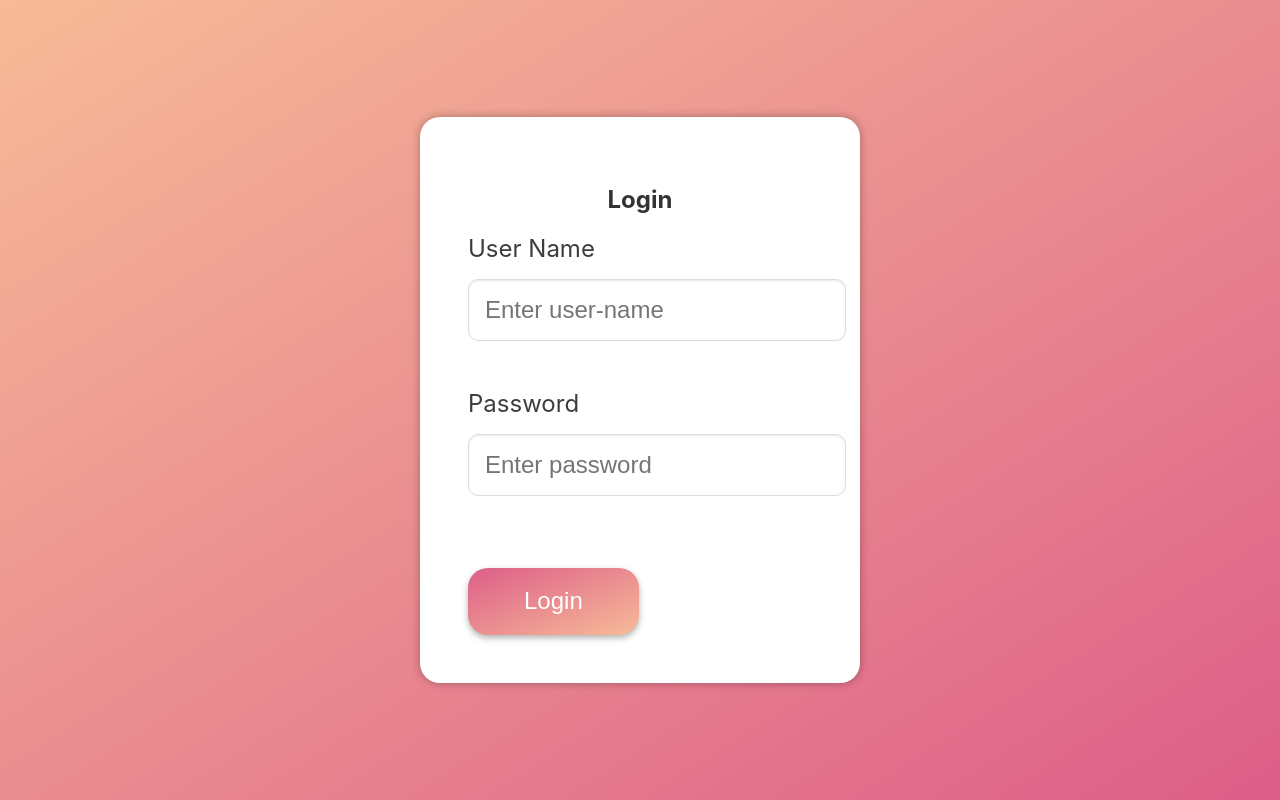
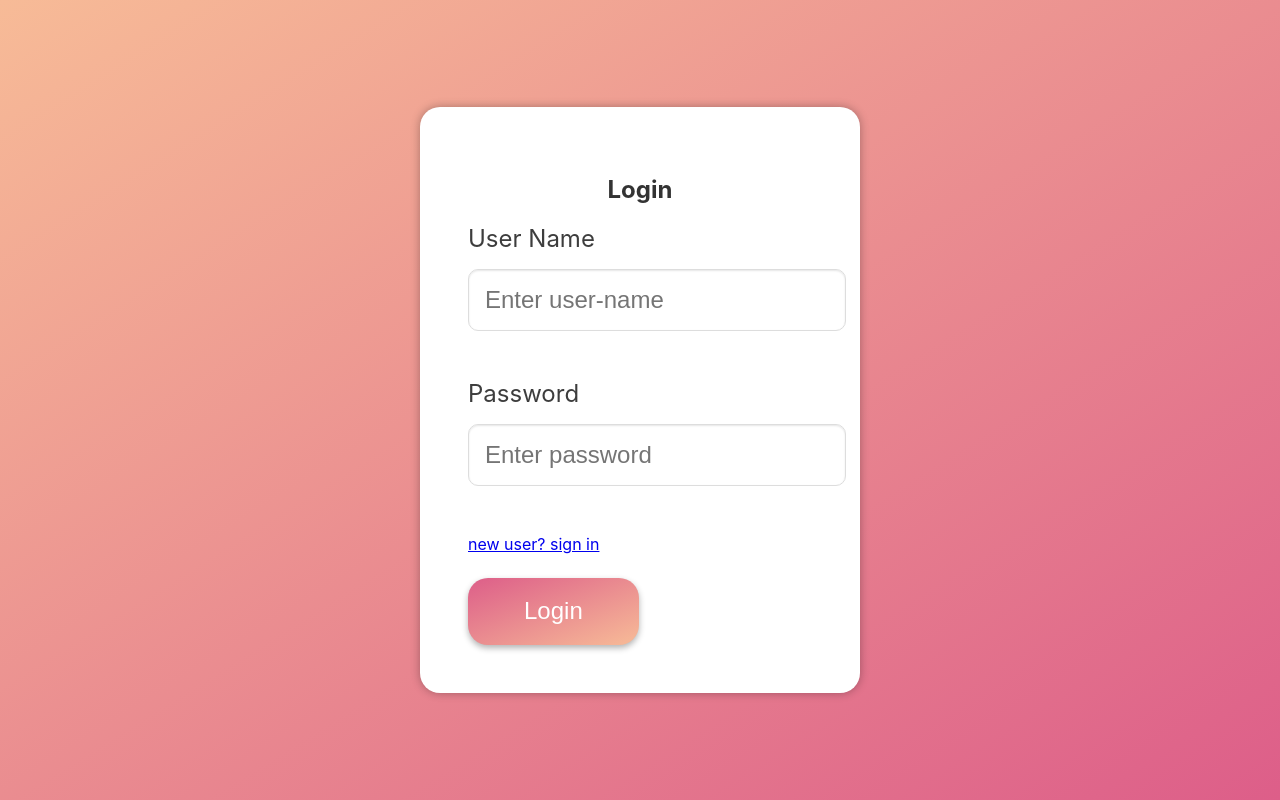
Before and after one commit to obenari/full_stack6, a React (Create React App) app in the folder frontend/: page /login in a window 1280 px wide. Built offline with nearby package versions, Linux system fonts and the light colour scheme.

Commit message:
add link to register

```diff
--- a/frontend/src/App.js
+++ b/frontend/src/App.js
@@ -1,7 +1,7 @@
 import "./App.css";
 import { BrowserRouter, Routes, Route } from "react-router-dom";
 import Login from "./pages/Login";
-import Register from "./pages/Register"
+import Register from "./pages/Register";
 import Home from "./pages/Home";
 import Info from "./pages/Info";
 import Albums from "./pages/Albums";
@@ -30,10 +30,16 @@ function App() {
           <Route path="/users/:name/Info" element={<Info user={user} />} />
           <Route path="/users/:name/Todos" element={<Todos user={user} />} />
           <Route path="/users/:name/Posts" element={<Posts user={user} />} />
-          <Route path="/users/:name/Posts/:postId" element={<Posts user={user} />} />
+          <Route
+            path="/users/:name/Posts/:postId"
+            element={<Posts user={user} />}
+          />
           <Route path="/users/:name/Albums" element={<Albums user={user} />} />
-          <Route path="/users/:name/Albums/:albumId" element={<Photos user={user} />} />
-          <Route path="/users/:name/Logout" element={<Logout />} />
+          <Route
+            path="/users/:name/Albums/:albumId"
+            element={<Photos user={user} />}
+          />
+          <Route path="Logout" element={<Logout />} />
         </Route>
       </Routes>
     </BrowserRouter>
--- a/frontend/src/css/Login.css
+++ b/frontend/src/css/Login.css
@@ -1,4 +1,3 @@
-
 .login-page {
   margin: 0;
   padding: 0;
@@ -19,7 +18,7 @@
   max-width: 400px;
 }
 
-.register-container{
+.register-container {
   display: relative;
   flex-direction: column;
   align-items: center;
@@ -77,7 +76,10 @@ input {
 .login-button:hover {
   background-image: linear-gradient(to bottom right, #f7bb97, #dd5e89);
 }
-
+.sign-in {
+  display: block;
+  margin: auto;
+}
 /* body {
     margin: 0;
     padding: 0;
--- a/frontend/src/pages/Login.js
+++ b/frontend/src/pages/Login.js
@@ -1,5 +1,5 @@
 import React, { useState } from "react";
-import { useNavigate } from "react-router-dom";
+import { useNavigate, NavLink } from "react-router-dom";
 import "../css/Login.css";
 
 export const AuthContext = React.createContext(null);
@@ -60,6 +60,9 @@ function Login({ setUser }) {
             />
           </div>
           {error && <p className="error-message">{error}</p>}
+          <NavLink to="/register" className="sign-in">
+            new user? sign in
+          </NavLink>
           <button type="submit" className="login-button">
             Login
           </button>
```
